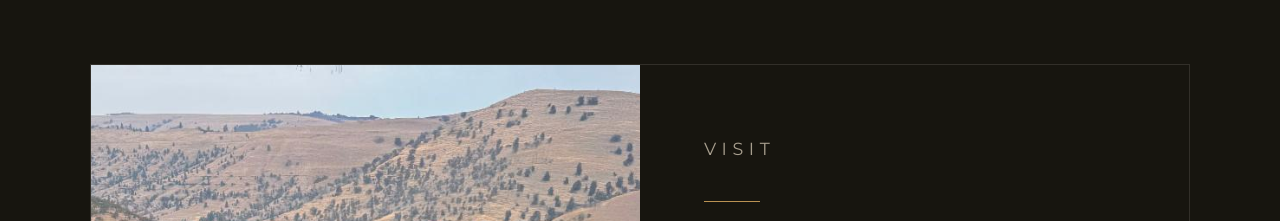
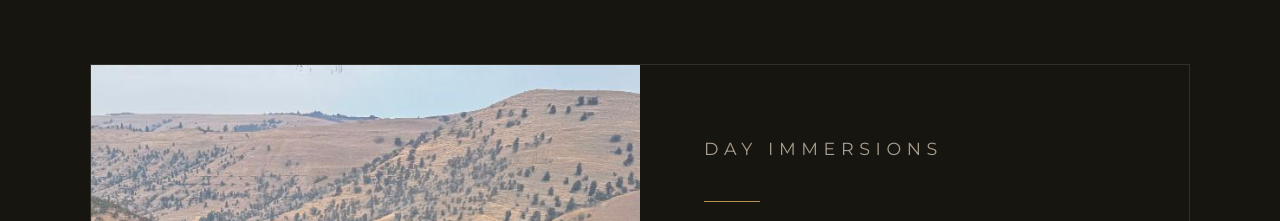
Before and after one commit to KimSmithCCV/Windhorse, a plain HTML site: page index.html in a window 1280 px wide. Shown: the part 10680-10901 px from the top of the page. Drawn offline with nearby package versions, Linux system fonts and the light colour scheme.

Commit message:
Rename Visit section eyebrow to Day Immersions
Co-Authored-By: Claude Sonnet 5 <noreply@anthropic.com>

```diff
--- a/index.html
+++ b/index.html
@@ -1022,7 +1022,7 @@
       <div class="visit-grid reveal">
         <div class="visit-media" style="background-image:url('images/Windhorse-View.jpg');"></div>
         <div class="visit-text" id="contact">
-          <p class="eyebrow">Visit</p>
+          <p class="eyebrow">Day Immersions</p>
           <div class="rule"></div>
           <h2>Come sit in the wind.</h2>
           <p>Windhorse now welcomes visitors for picnics, guided tastings, and farm-to-fork meals on the canyon land, by appointment.</p>
```
